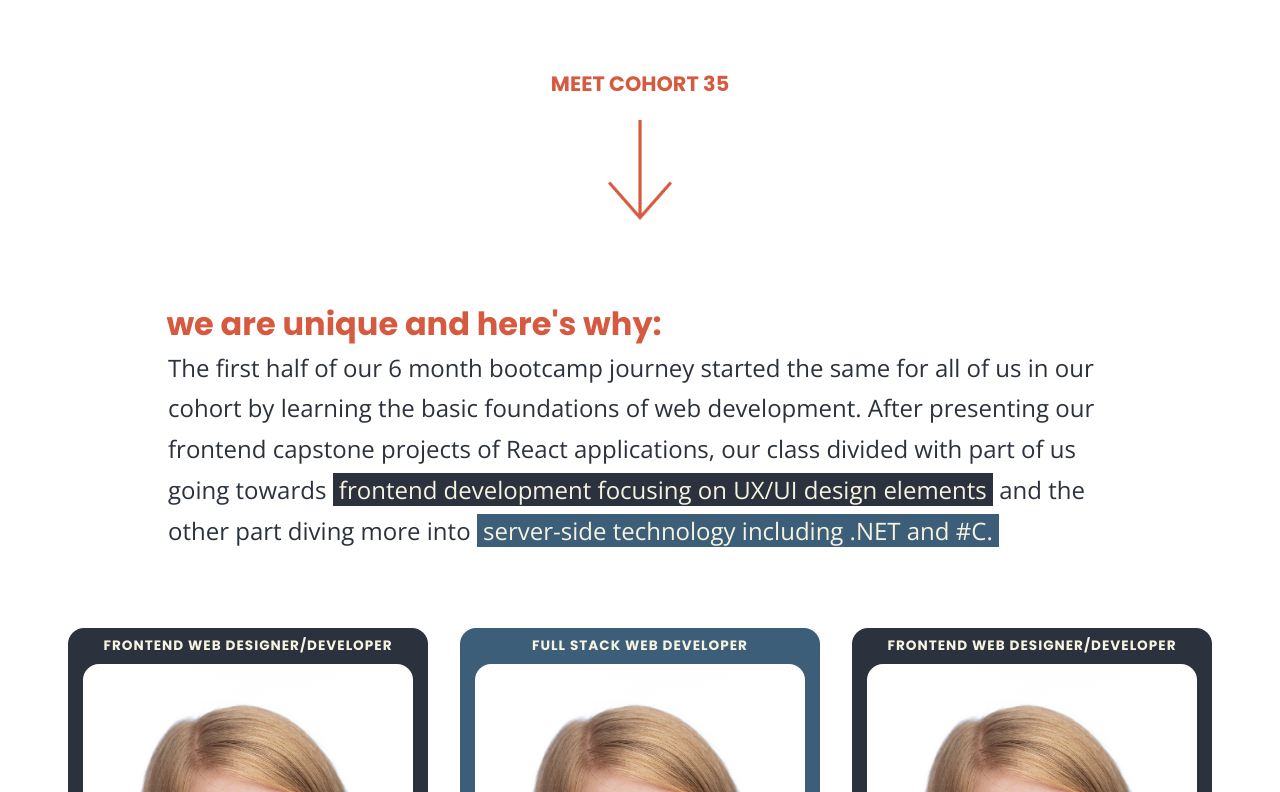
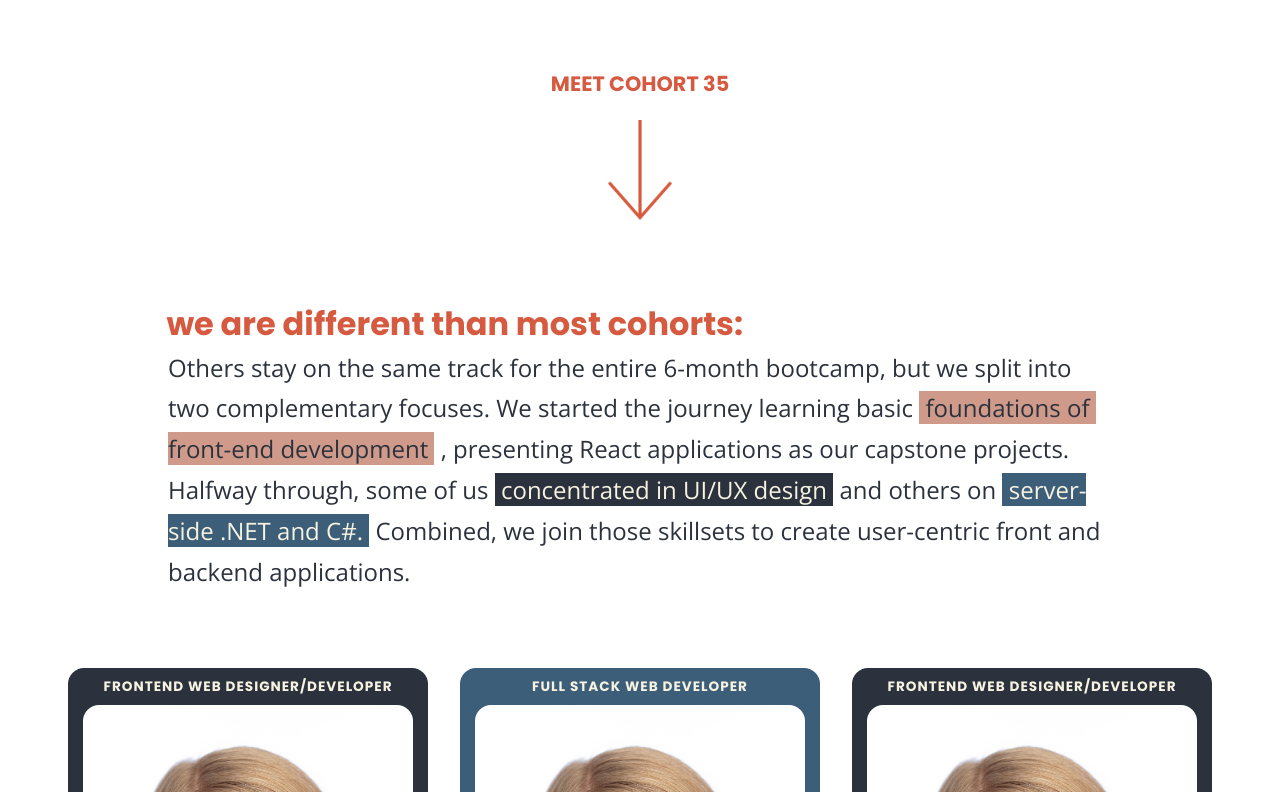
Before and after one commit to nss-day-cohort-35/website, a React (Create React App) app: page / in a window 1280 px wide. Shown: the part 570-1362 px from the top of the page. Built offline with nearby package versions, Linux system fonts and the light colour scheme.

Commit message:
updated copy

```diff
--- a/src/Components/Students/StudentList.js
+++ b/src/Components/Students/StudentList.js
@@ -22,11 +22,9 @@ export default class StudentList extends Component {
         return (
             <>
                 <div>
-                    <h2 className="cohortIntroTitle">we are unique and here's why: </h2>
-                    <p className="cohortDescription">The first half of our 6 month bootcamp
-                    journey started the same for all of us in our cohort by learning the basic foundations
-                    of web development. After presenting our frontend capstone projects of React applications,
-                    our class divided with part of us going towards <span id="cohortFrontend"> frontend development focusing on UX/UI design elements </span> and the other part diving more into <span id="cohortBackend"> server-side technology including .NET and #C. </span> </p>
+                    <h2 className="cohortIntroTitle">we are different than most cohorts: </h2>
+                    <p className="cohortDescription">Others stay on the same track for the entire 6-month bootcamp, but we split into two complementary focuses. We started the journey learning basic <span id="cohortBeginning"> foundations of front-end development </span> , presenting React applications as our capstone projects.
+                    Halfway through, some of us <span id="cohortFrontend"> concentrated in UI/UX design </span> and others on <span id="cohortBackend"> server-side .NET and C#. </span> Combined, we join those skillsets to create user-centric front and backend applications. </p>
                 </div>
                 <div className="student-card-container">
                 {this.state.students.map(student => (
--- a/src/Components/Students/Students.css
+++ b/src/Components/Students/Students.css
@@ -77,7 +77,10 @@
     color: #F6F3E1;
     background-color: #3D5E79;
 }
-
+#cohortBeginning {
+    color: #2C323D;
+    background-color: #CF9A89;
+}
 .student-card-container {
     display: flex;
     flex-flow: row wrap;
```
